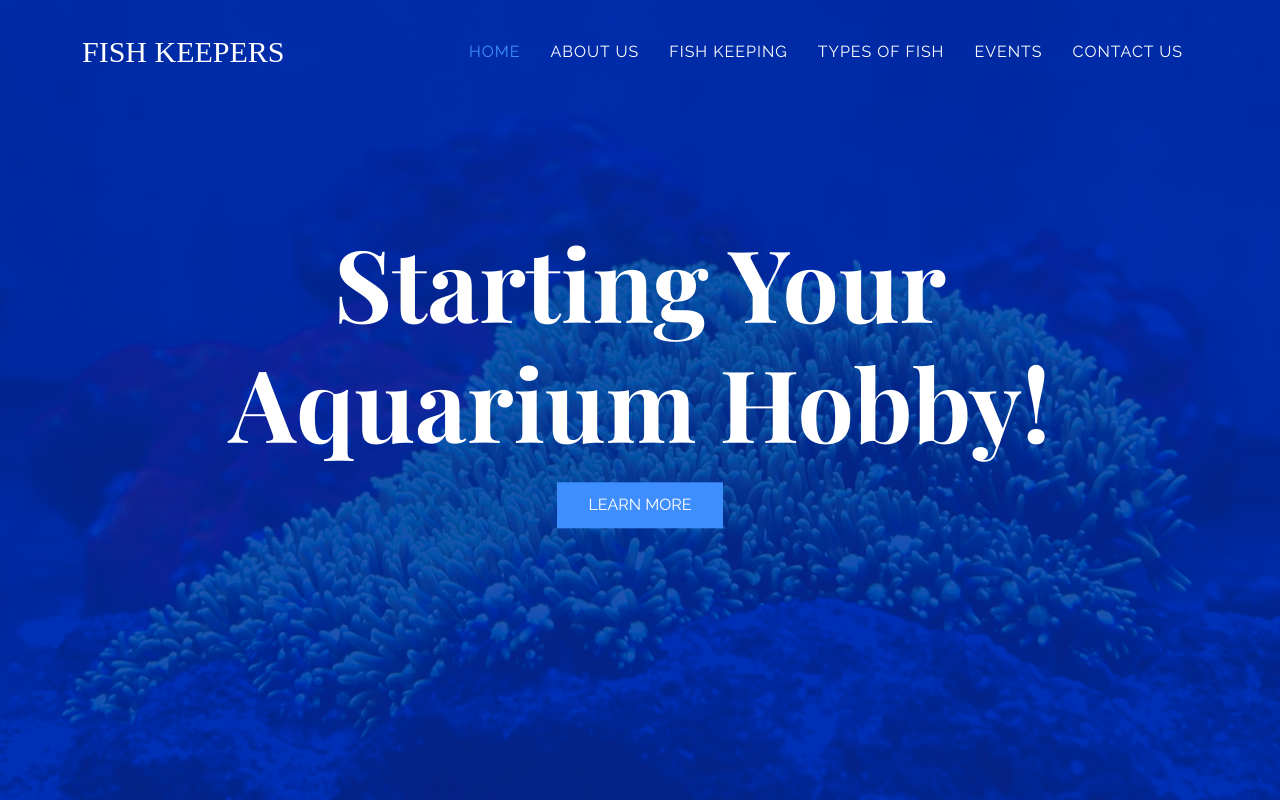
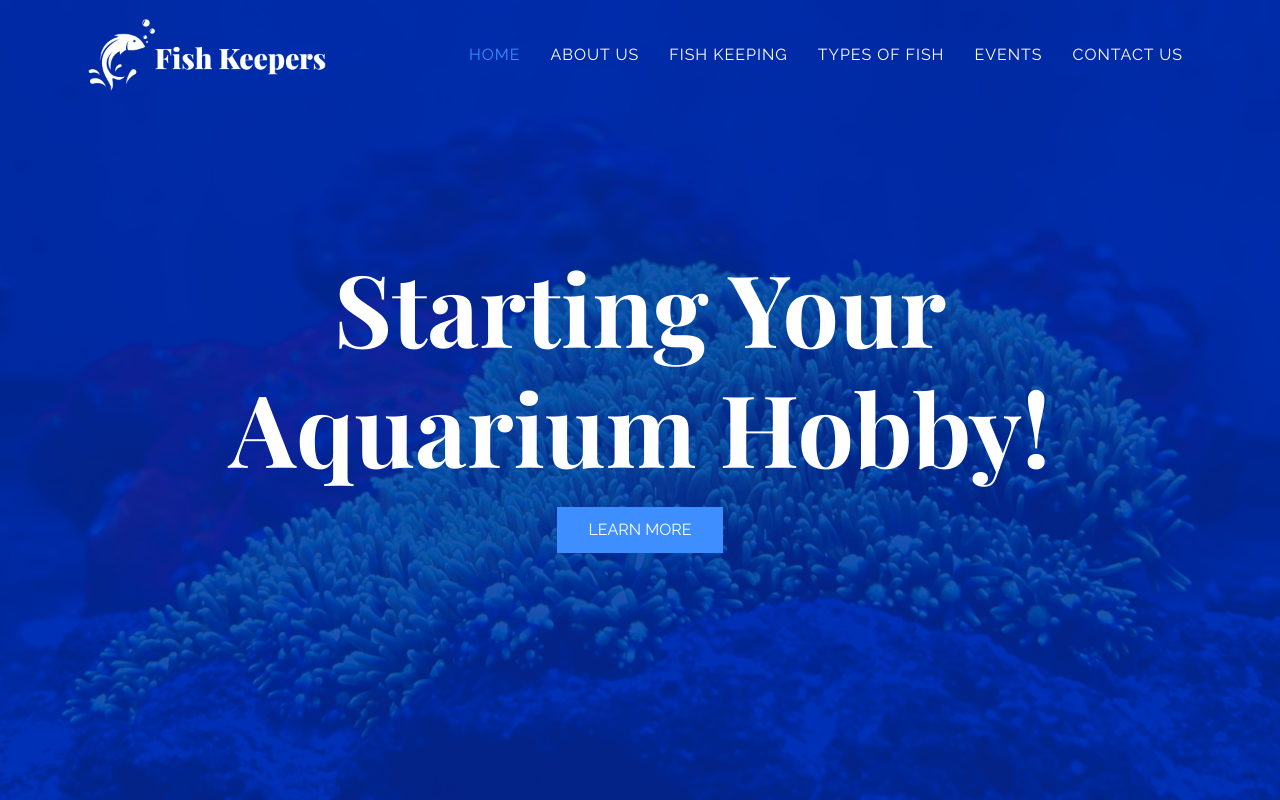
Before and after one commit to jaykim21/jaykim21.github.io, a plain HTML site: page index.html in a window 1280 px wide. Shown: the top 800 px of the page. Drawn offline with nearby package versions, Linux system fonts and the light colour scheme; a web font is replaced by a local one.

Commit message:
add logo

```diff
--- a/assets/css/styles.css
+++ b/assets/css/styles.css
@@ -80,13 +80,12 @@ h6 {
 
 .header {
     z-index: 2;
-    padding: 15px 0;
+
 }
 
-.navbar-brand {
-    color: #fff;
-    font-size: 30px;
-    font-family: 'Lora', serif;
+.navbar-brand img {
+    max-width: 250px;
+    height: auto;
 }
 
 .navbar-brand:hover {
@@ -151,8 +150,8 @@ h6 {
 .banner-home .banner-content {
     max-width: 900px;
     margin: 0 auto;
-    top: 45%;
-    transform: translate(0, -45%);
+    top: 50%;
+    transform: translate(0, -50%);
 }
 
 .banner-content {
--- a/index.html
+++ b/index.html
@@ -14,7 +14,9 @@
         <div class="header position-absolute  top-0 start-0 w-100">
             <nav class="navbar navbar-expand-lg">
                 <div class="container">
-                    <a class="navbar-brand" href="/index.html">FISH KEEPERS</a>
+                    <a class="navbar-brand" href="/index.html">
+                        <img src="assets/images/logo.png">
+                    </a>
                     <button class="navbar-toggler" type="button" data-bs-toggle="collapse" data-bs-target="#navbarSupportedContent" aria-controls="navbarSupportedContent" aria-expanded="false" aria-label="Toggle navigation">
                         <span class="navbar-toggler-icon"></span>
                     </button>
```
Also changed, not shown: about.html (+3 -1 lines), contact.html (+3 -1 lines), events.html (+3 -1 lines), fishkeeping.html (+3 -1 lines), typefish.html (+3 -1 lines), assets/images/logo.png (added).
